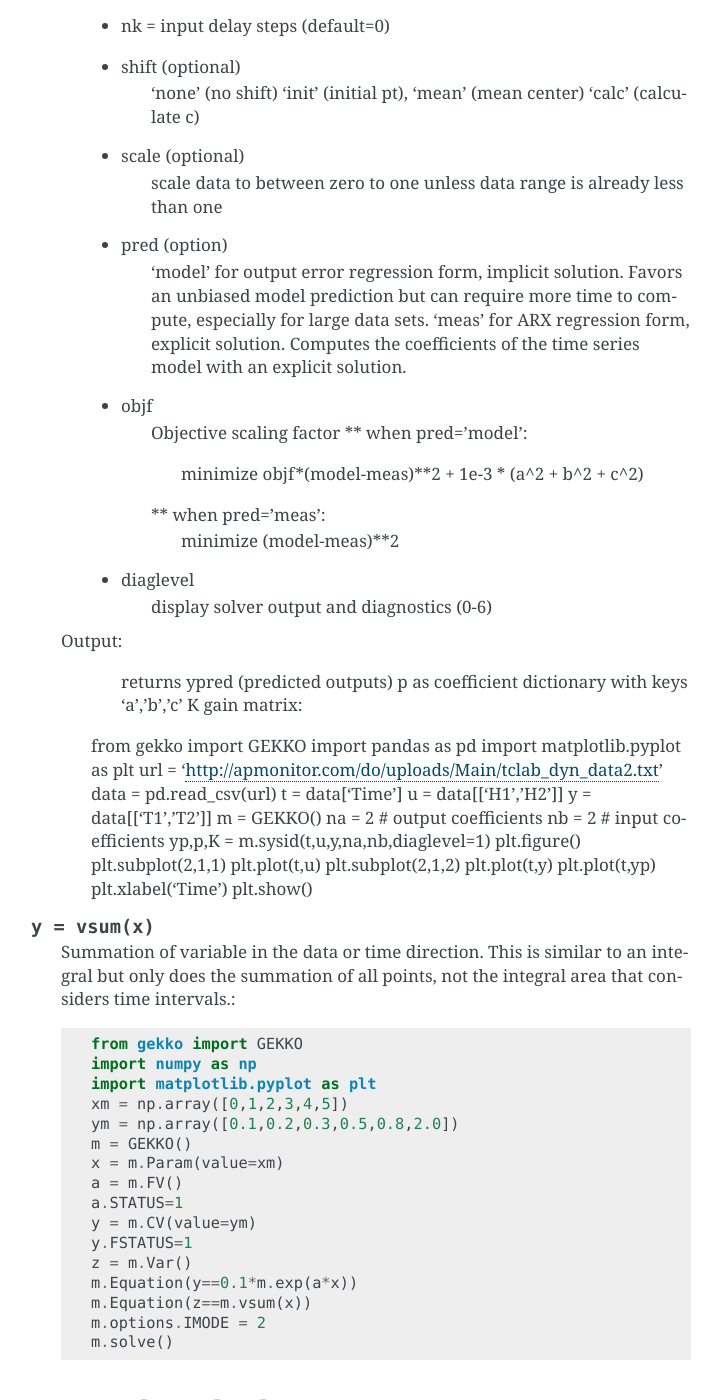
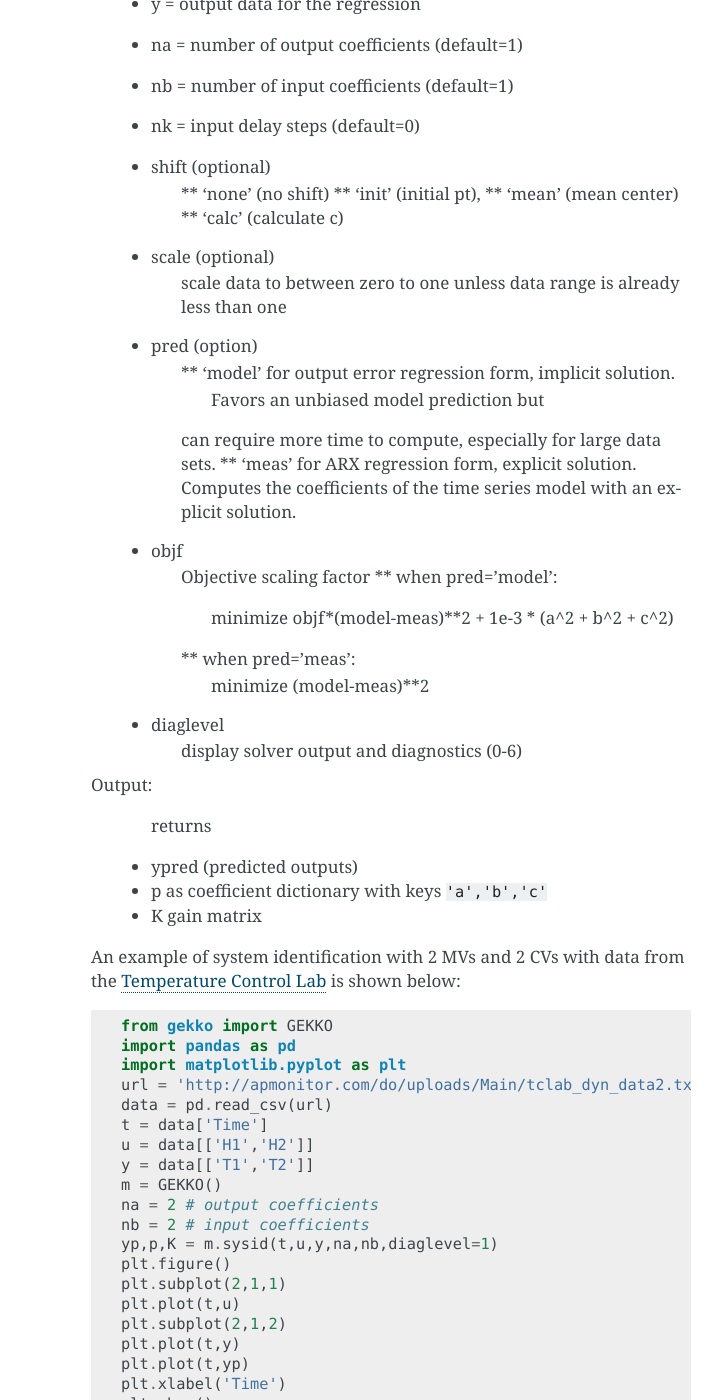
Before and after one commit to BYU-PRISM/GEKKO, a Sphinx documentation site: the page built from docs/model_methods.rst, in a window 1280 px wide and 1400 px high, scrolled down 12922 px. Shown: the whole window, without its empty margins (389-1111 px from the left). Built offline with Sphinx 7.4.7, drawn with Linux system fonts in a browser that asks for light colours; some of the changed text lies outside the part shown.

Commit message:
Update model_methods.rst

```diff
--- a/docs/model_methods.rst
+++ b/docs/model_methods.rst
@@ -507,43 +507,51 @@
 
          y,p,K = sysid(t,u,y,na,nb,shift=0,pred='model',objf=1)
 
-    Input:
-     		    * t = time data
-                    * u = input data for the regression
-                    * y = output data for the regression
-                    * na   = number of output coefficients (default=1)
-                    * nb   = number of input coefficients (default=1)
-                    * nk   = input delay steps (default=0)
-                    * shift (optional)
-                    	'none' (no shift)
-                    	'init' (initial pt),
-                    	'mean' (mean center)
-                    	'calc' (calculate c)
-                    * scale (optional)
-                    	scale data to between zero to one unless
-                    	data range is already less than one
-                    * pred (option)
-                    	'model' for output error regression form, implicit solution.
-			Favors an unbiased model prediction but
-                        can require more time to compute, especially for large
-                        data sets.
-                       	'meas' for ARX regression form, explicit solution.
-                       	Computes the coefficients of the time series
-                        model with an explicit solution.
-                    * objf
-		    	Objective scaling factor
-                       	** when pred='model':
-                          minimize objf*(model-meas)**2 + 1e-3 * (a^2 + b^2 + c^2)
-                       	** when pred='meas':
-                          minimize (model-meas)**2
-                    * diaglevel
-		    	display solver output and diagnostics (0-6)
+	Build a GEKKO model from ARX representation.
+	Inputs:
+           * parameter dictionary p['a'], p['b'], p['c']
+
+   Input:
+           * t = time data
+           * u = input data for the regression
+           * y = output data for the regression
+           * na   = number of output coefficients (default=1)
+           * nb   = number of input coefficients (default=1)
+           * nk   = input delay steps (default=0)
+           * shift (optional)
+               ** 'none' (no shift)
+               ** 'init' (initial pt),
+               ** 'mean' (mean center)
+               ** 'calc' (calculate c)
+           * scale (optional)
+               scale data to between zero to one unless
+               data range is already less than one
+           * pred (option)
+               ** 'model' for output error regression form, implicit solution.
+			      Favors an unbiased model prediction but
+               can require more time to compute, especially for large
+               data sets.
+               ** 'meas' for ARX regression form, explicit solution.
+               Computes the coefficients of the time series
+               model with an explicit solution.
+           * objf
+               Objective scaling factor
+               ** when pred='model':
+                   minimize objf*(model-meas)**2 + 1e-3 * (a^2 + b^2 + c^2)
+               ** when pred='meas':
+                   minimize (model-meas)**2
+           * diaglevel
+               display solver output and diagnostics (0-6)
 
     Output:
 	 	returns
-                ypred (predicted outputs)
-                p as coefficient dictionary with keys 'a','b','c'
-                K gain matrix::
+           * ypred (predicted outputs)
+           * p as coefficient dictionary with keys ``'a','b','c'``
+           * K gain matrix
+
+    An example of system identification with 2 MVs and 2 CVs with data from the
+    `Temperature Control Lab <http://apmonitor.com/do/index.php/Main/AdvancedTemperatureControl>`_
+    is shown below::
 
        from gekko import GEKKO
        import pandas as pd
@@ -570,7 +578,8 @@
 
     Summation of variable in the data or time direction. This is
     similar to an integral but only does the summation of all points,
-    not the integral area that considers time intervals.::
+    not the integral area that considers time intervals. Below is an example of
+    ``vsum`` with ``IMODE=2`` for a regression problem::
 
        from gekko import GEKKO
        import numpy as np
```
